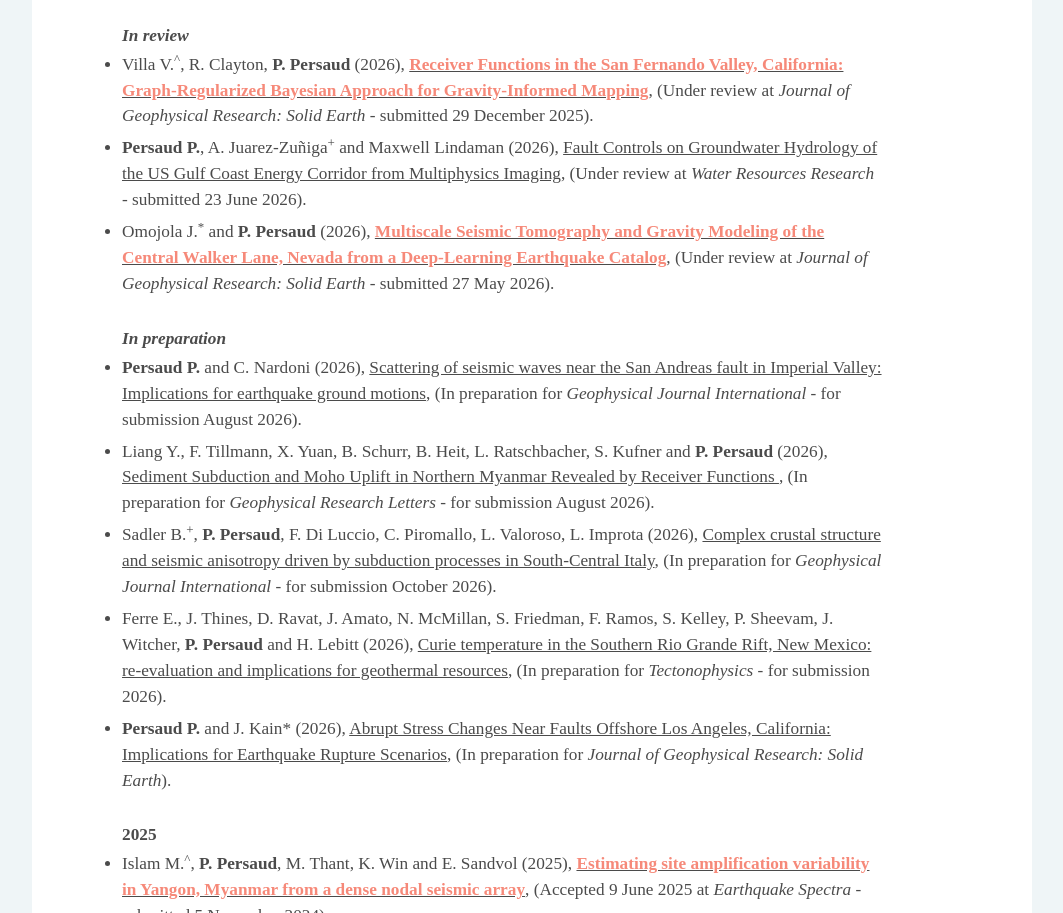
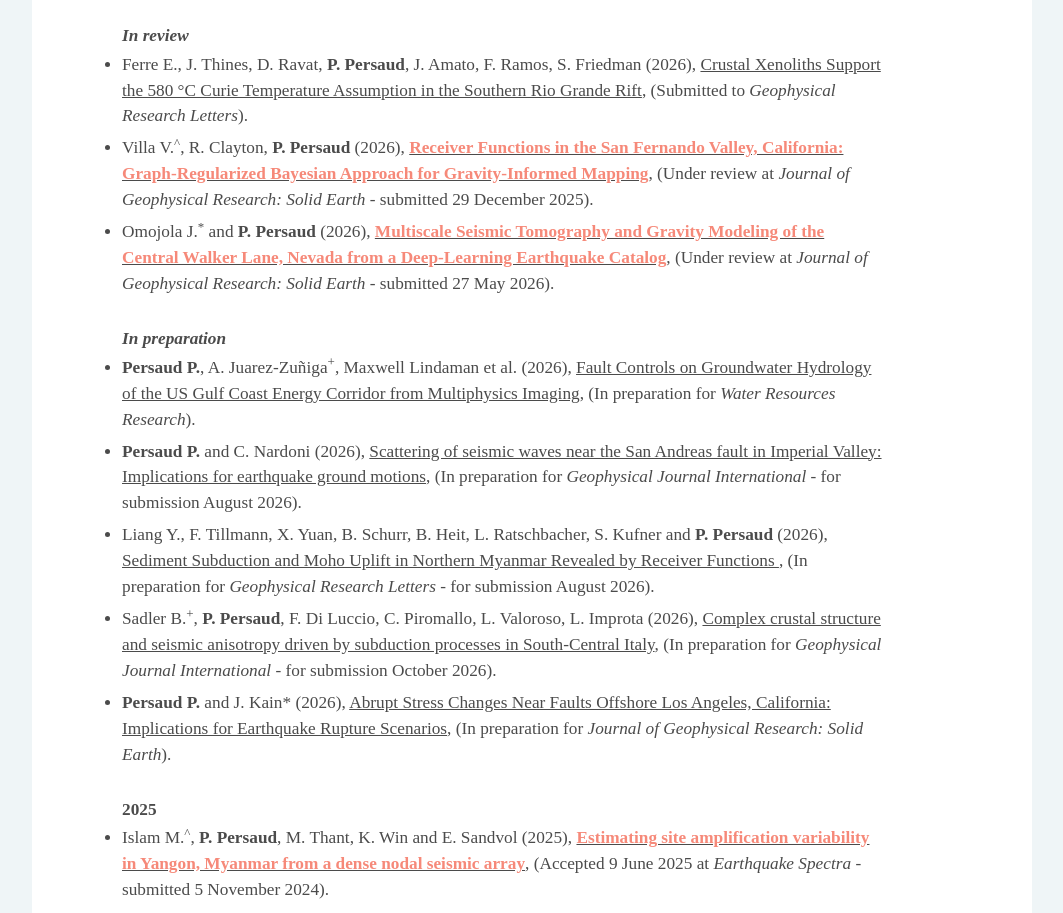
Before and after one commit to persaud-lab/persaud-lab.github.io, a plain HTML site: page Publications.html in a window 1280 px wide. Shown: the part 575-1488 px from the top of the page, without its empty margins (108-1171 px from the left). Drawn offline with Linux system fonts and the light colour scheme; a web font is replaced by a local one.

Commit message:
Add files via upload

```diff
--- a/Publications.html
+++ b/Publications.html
@@ -54,21 +54,21 @@
 	  <li style="padding: 3px 0px">Omojola J.* and <strong>P. Persaud</strong> (2026), <u><a href="https://doi.org/10.1785/0220250124">Detecting Urban Earthquakes with the San Fernando Valley Nodal Array and Machine Learning</a></u>, (Accepted 6 July 2025 at <i>Seismological Research Letters</i> - submitted 15 April 2025).</li><br>
 
 	  <strong><i>In review</i></strong>
+	  <li style="padding: 3px 0px">Ferre E., J. Thines, D. Ravat, <strong>P. Persaud</strong>, J. Amato, F. Ramos, S. Friedman (2026), <u>Crustal Xenoliths Support the 580 °C Curie Temperature Assumption in the Southern Rio Grande Rift</u>, (Submitted to <i>Geophysical Research Letters</i>).</li>
+
 	  <li style="padding: 3px 0px">Villa V.<sup>^</sup>, R. Clayton, <strong>P. Persaud</strong> (2026), <u><a href="https://arxiv.org/abs/2601.02575">Receiver Functions in the San Fernando Valley, California: Graph-Regularized Bayesian Approach for Gravity-Informed Mapping</a></u>, (Under review at <i>Journal of Geophysical Research: Solid Earth</i> - submitted 29 December 2025).</li>
-
-	  <li style="padding: 3px 0px"><strong>Persaud P.</strong>, A. Juarez-Zuñiga<sup>+</sup> and Maxwell Lindaman (2026), <u>Fault Controls on Groundwater Hydrology of the US Gulf Coast Energy Corridor from Multiphysics Imaging</u>, (Under review at <i>Water Resources Research</i> - submitted 23 June 2026).
-	  </li>
 
 	  <li style="padding: 3px 0px">Omojola J.<sup>*</sup> and <strong>P. Persaud</strong> (2026), <u><a href="https://essopenarchive.org/doi/full/10.22541/essoar.15005263/v1">Multiscale Seismic Tomography and Gravity Modeling of the Central Walker Lane, Nevada from a Deep-Learning Earthquake Catalog</a></u>, (Under review at <i>Journal of Geophysical Research: Solid Earth</i> - submitted 27 May 2026).</li><br>
 
 	  <strong><i>In preparation</i></strong>
+	  <li style="padding: 3px 0px"><strong>Persaud P.</strong>, A. Juarez-Zuñiga<sup>+</sup>, Maxwell Lindaman et al. (2026), <u>Fault Controls on Groundwater Hydrology of the US Gulf Coast Energy Corridor from Multiphysics Imaging</u>, (In preparation for <i>Water Resources Research</i>).
+	  </li>
+
 	  <li style="padding: 3px 0px"><strong>Persaud P.</strong> and C. Nardoni (2026), <u>Scattering of seismic waves near the San Andreas fault in Imperial Valley: Implications for earthquake ground motions</u>, (In preparation for <i>Geophysical Journal International</i> - for submission August 2026).</li>
 
 	  <li style="padding: 3px 0px">Liang Y., F. Tillmann, X. Yuan, B. Schurr, B. Heit, L. Ratschbacher, S. Kufner and <strong>P. Persaud</strong> (2026), <u>Sediment Subduction and Moho Uplift in Northern Myanmar Revealed by Receiver Functions </u>, (In preparation for <i>Geophysical Research Letters</i> - for submission August 2026).</li>
 
 	  <li style="padding: 3px 0px">Sadler B.<sup>+</sup>, <strong>P. Persaud</strong>, F. Di Luccio, C. Piromallo, L. Valoroso, L. Improta (2026), <u>Complex crustal structure and seismic anisotropy driven by subduction processes in South-Central Italy</u>, (In preparation for <i>Geophysical Journal International</i> - for submission October 2026).</li>
-
-	  <li style="padding: 3px 0px">Ferre E., J. Thines, D. Ravat, J. Amato, N. McMillan, S. Friedman, F. Ramos, S. Kelley, P. Sheevam, J. Witcher, <strong>P. Persaud</strong> and H. Lebitt (2026), <u>Curie temperature in the Southern Rio Grande Rift, New Mexico: re-evaluation and implications for geothermal resources</u>, (In preparation for <i>Tectonophysics</i> - for submission 2026).</li>
 
 	  <li style="padding: 3px 0px"><strong>Persaud P.</strong> and J. Kain* (2026), <u>Abrupt Stress Changes Near Faults Offshore Los Angeles, California: Implications for Earthquake Rupture Scenarios</u>, (In preparation for <i>Journal of Geophysical Research: Solid Earth</i>).</li>
 
```
